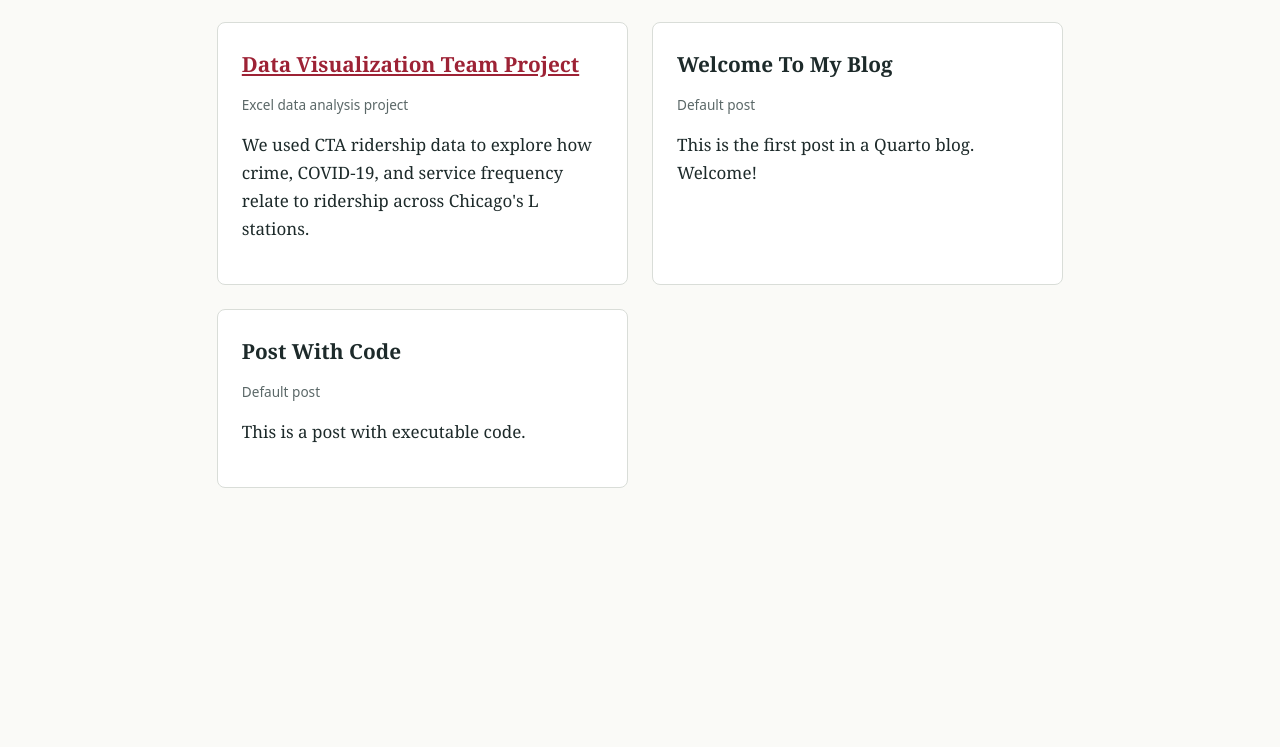
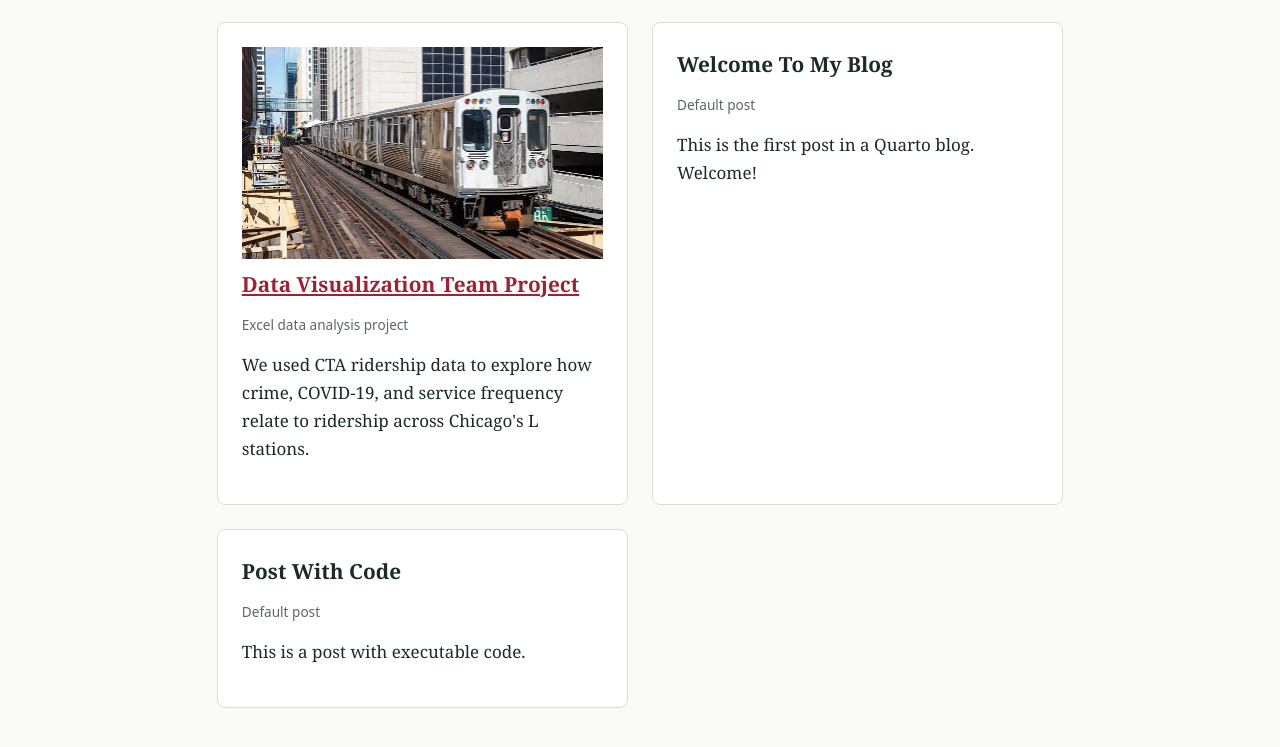
Before and after one commit to dennismorrison06/dennismorrison06.github.io, a plain HTML site: page projects.html in a window 1280 px wide. Shown: the part 195-942 px from the top of the page. Before the commit the page ends 800 px from the top, so only its background shows below. Drawn offline with Linux system fonts and the light colour scheme.

Commit message:
Add project card for Data Visualization Team Project

```diff
--- a/projects.html
+++ b/projects.html
@@ -22,6 +22,7 @@
   <h1>Projects</h1>
   <div class="grid">
     <article class="card">
+      <a href="teampage.html"><img src="subway.png" alt="Subway train" style="max-width:100%;height:auto;"></a>
       <h2><a href="teampage.html">Data Visualization Team Project</a></h2>
       <p class="date">Excel data analysis project</p>
       <p>We used CTA ridership data to explore how crime, COVID-19, and service frequency relate to ridership across Chicago's L stations.</p>
```
